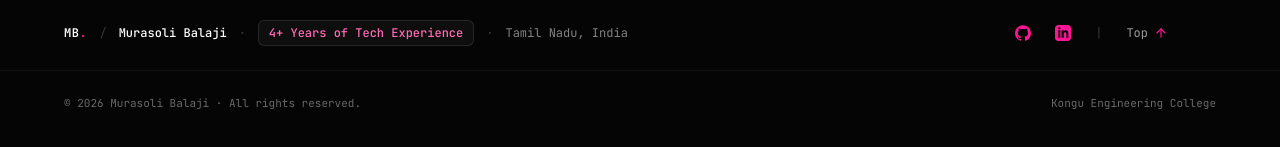
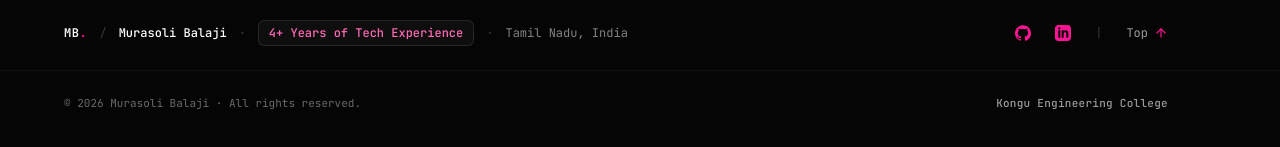
Before and after one commit to MurasoliB/murasolib.github.io, a React (Vite) app: page / in a window 1280 px wide. Shown: the part 9247-9394 px from the top of the page. Built offline with nearby package versions, Linux system fonts and the light colour scheme.

Commit message:
fix(footer): align 'Kongu Engineering College' with safe right margin so AMEH AI does not obscure it

```diff
--- a/src/components/Footer.jsx
+++ b/src/components/Footer.jsx
@@ -61,9 +61,9 @@ export default function Footer() {
       </div>
 
       {/* Sub-bar Copyright & Institute */}
-      <div className="max-w-[1600px] mx-auto px-6 sm:px-10 md:px-16 mt-6 pt-6 border-t border-white/5 flex flex-col sm:flex-row items-center justify-between gap-2 text-[11px] text-white/40">
+      <div className="max-w-[1600px] mx-auto px-6 sm:px-10 md:px-16 mt-6 pt-6 border-t border-white/5 flex flex-col sm:flex-row items-center justify-between gap-3 text-[11px] text-white/40 md:pr-24 lg:pr-28">
         <span>© {new Date().getFullYear()} {personalInfo.name} · All rights reserved.</span>
-        <span>{personalInfo.educationInstitute}</span>
+        <span className="text-white/60 font-medium tracking-wide">{personalInfo.educationInstitute}</span>
       </div>
     </footer>
   );
```
